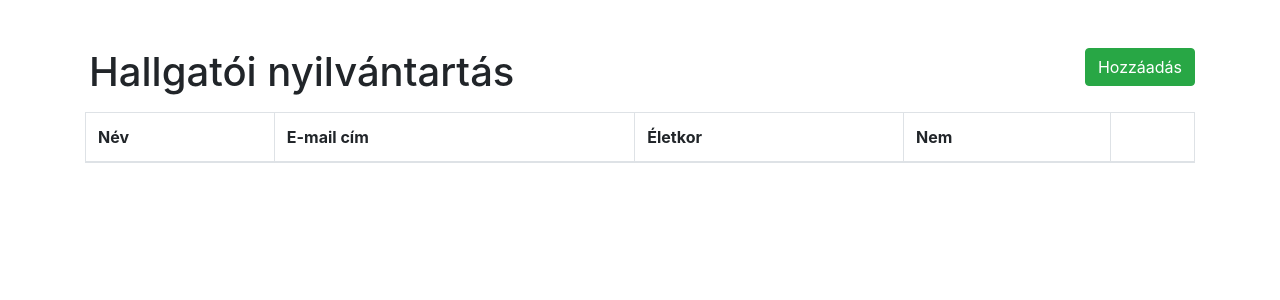
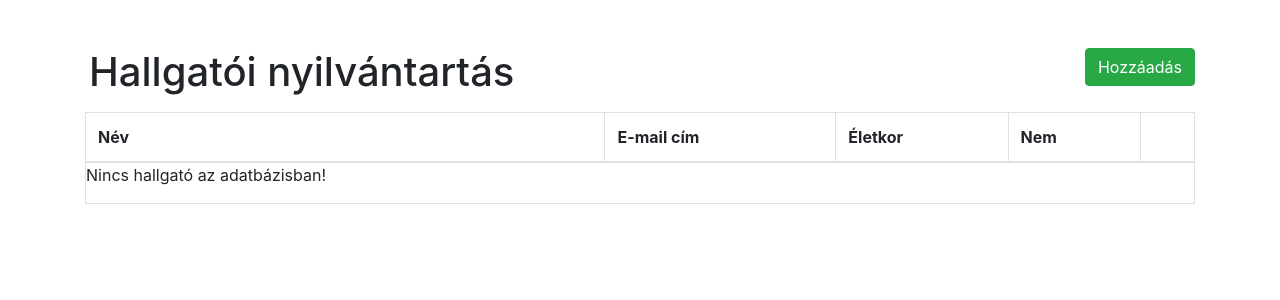
Before and after one commit to BHedi89/student-registry-react, a React (Create React App) app: page /studentList in a window 1280 px wide. Shown: the top 300 px of the page. Built offline with nearby package versions, Linux system fonts and the light colour scheme; no server answers.

Commit message:
add message if no data in the database

```diff
--- a/src/components/StudentList.js
+++ b/src/components/StudentList.js
@@ -67,11 +67,17 @@ class StudentList extends Component {
             </tr>
           </thead>
           <tbody>
-            <StudentRow
-              students={this.state.students}
-              onStudentUpdate={this.updateStudent}
-              onUpdateAfterDelete={this.updateAfterDelete}
-            />
+            {this.state.students.length !== 0
+              ?
+               <StudentRow
+                students={this.state.students}
+                onStudentUpdate={this.updateStudent}
+                onUpdateAfterDelete={this.updateAfterDelete}
+              />
+              :
+              <p>Nincs hallgató az adatbázisban!</p>
+            }
+
           </tbody>
         </table>
       </div>
```
